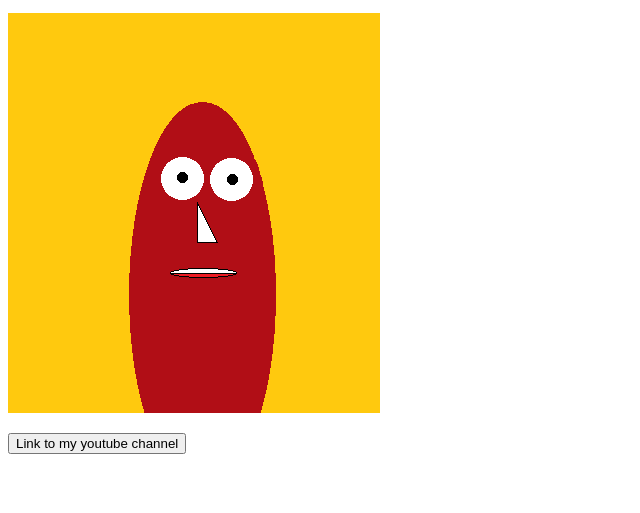
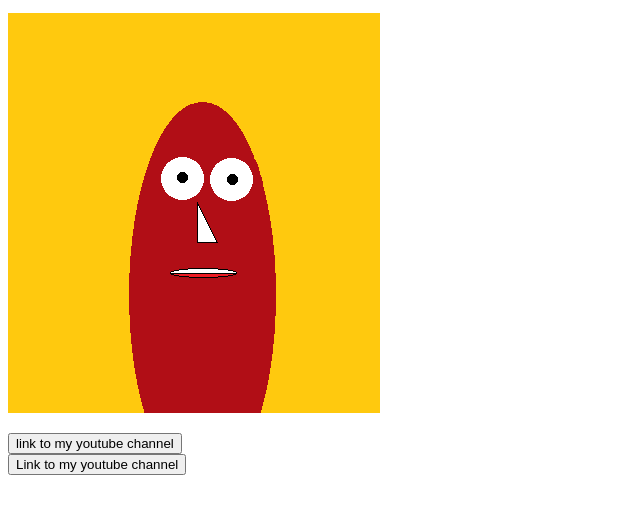
Before and after one commit to Starfishcraft/starfishcraft.github.io, a plain HTML site: page index.html in a window 1280 px wide. Shown: the part 101-614 px from the top of the page, without its empty margins (0-640 px from the left). Drawn offline with Linux system fonts and the light colour scheme.

Commit message:
Update index.html

```diff
--- a/index.html
+++ b/index.html
@@ -4,7 +4,11 @@
 <h1>Hello World</h1>
 <p>This webpage belongs to Starfishcraft</p>
 <img src="images/Untitled.png"/>
-<p>     </p>
+  <p>     </p>
+<form action="https://www.youtube.com/channel/UCTuPzoBGdPgAwjYv80aTt_g">
+    <input type="submit" value="link to my youtube channel" />
+</form>
+</form>
 <button type="button" onclick="https://www.youtube.com/channel/UCTuPzoBGdPgAwjYv80aTt_g">Link to my youtube channel</button>
 </body>
 </html>
```
